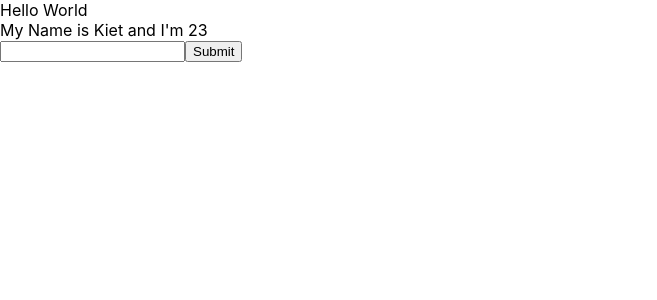
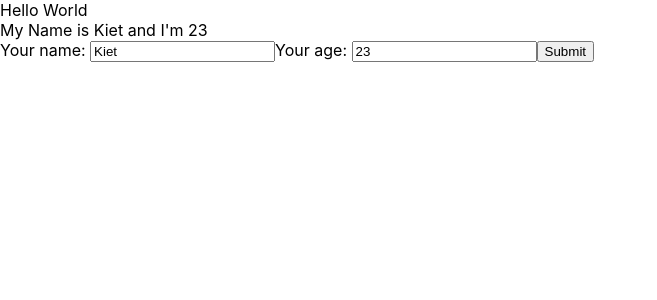
Before and after one commit to kietgudy/test-react, a React (Create React App) app: page / in a window 1280 px wide. Shown: the top 300 px of the page, without its empty margins (0-657 px from the left). Built offline with nearby package versions, Linux system fonts and the light colour scheme.

Commit message:
video 22

```diff
--- a/src/components/MyComponent.js
+++ b/src/components/MyComponent.js
@@ -1,43 +1,12 @@
 import React from "react";
+import UserInfor from "./UserInfor";
 class MyComponent extends React.Component {
-  state = {
-    name: "Kiet",
-    address: "Quang Ngai",
-    age: 23,
-  };
-
-  handleClick = (event) => {
-    console.log("Click me");
-
-    //Merge state => React Class
-    this.setState({
-      name: "Kiet Nguyen",
-      age: Math.floor(Math.random() * 100) + 1,
-    });
-  };
-
-  handleOnMouseOver(event) {
-    // console.log(event);
-  }
-  //JSX
-  handleOnChange = (event) => {
-    this.setState({
-      name: event.target.value,
-    });
-  };
-  handleOnSubmit = (event) => {
-    event.preventDefault();
-    console.log(this.state)
-  };
 
   render() {
     return (
       <div>
-        My Name is {this.state.name} and I'm {this.state.age}
-        <form onSubmit={(event) => this.handleOnSubmit(event)}>
-          <input type="text" onChange={(event) => this.handleOnChange(event)} />
-          <button>Submit</button>
-        </form>
+
+        <UserInfor></UserInfor>
       </div>
     );
   }
--- /dev/null
+++ b/src/components/UserInfor.js
@@ -0,0 +1,60 @@
+import React from "react";
+
+class UserInfor extends React.Component {
+  state = {
+    name: "Kiet",
+    address: "Quang Ngai",
+    age: 23,
+  };
+
+  handleClick = (event) => {
+    console.log("Click me");
+
+    //Merge state => React Class
+    this.setState({
+      name: "Kiet Nguyen",
+      age: Math.floor(Math.random() * 100) + 1,
+    });
+  };
+
+  //JSX
+  handleOnChangeInput = (event) => {
+    this.setState({
+      name: event.target.value,
+    });
+  };
+  handleOnChangeAge = (event) => {
+    this.setState({
+      age: event.target.value,
+    });
+  };
+  handleOnSubmit = (event) => {
+    event.preventDefault();
+    console.log(this.state);
+  };
+  //Render
+  render() {
+    return (
+      <div>
+        My Name is {this.state.name} and I'm {this.state.age}
+        <form onSubmit={(event) => this.handleOnSubmit(event)}>
+          <label>Your name: </label>
+          <input
+            value={this.state.name}
+            type="text"
+            onChange={(event) => this.handleOnChangeInput(event)}
+          />
+          <label>Your age: </label>
+          <input
+            value={this.state.age}
+            type="text"
+            onChange={(event) => this.handleOnChangeAge(event)}
+          />
+          <button>Submit</button>
+        </form>
+      </div>
+    );
+  }
+}
+
+export default UserInfor;
```
